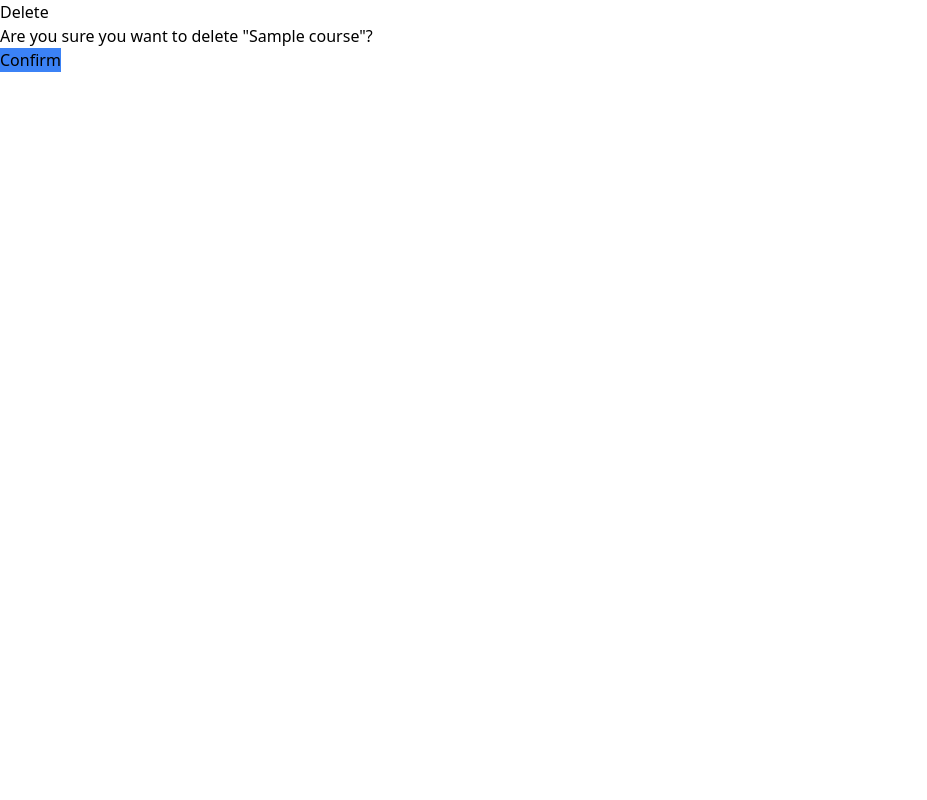
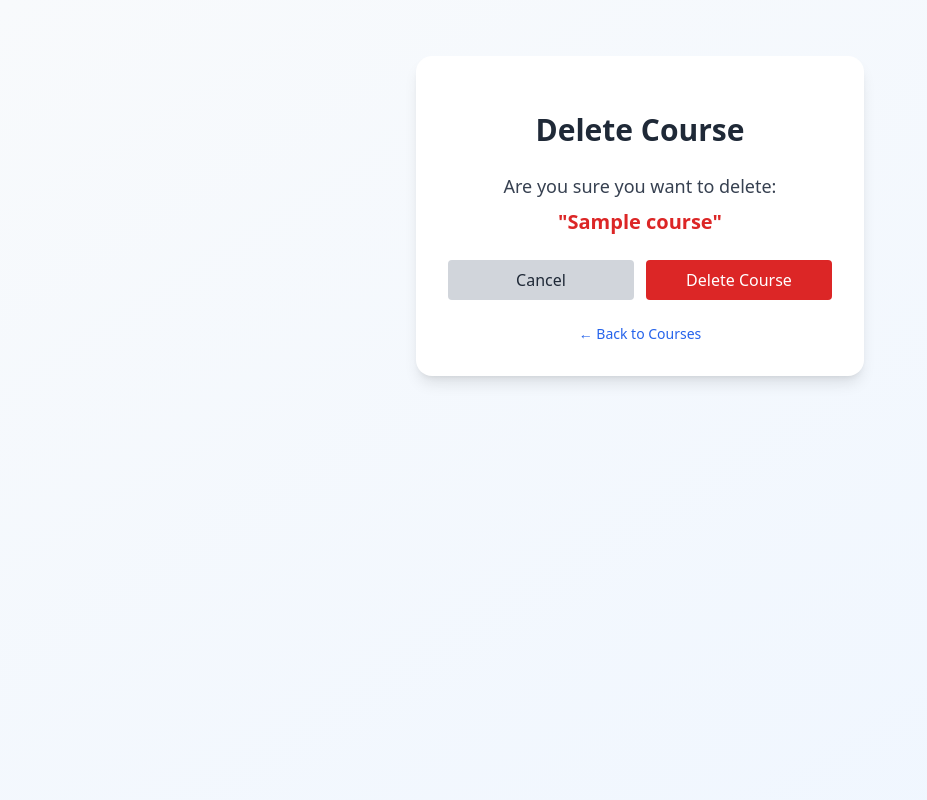
Before and after one commit to JCast867/Tracking_GPA_App, a Django app: page /1/delete/ in a window 1280 px wide. Shown: the whole page, without its empty margins (0-927 px from the left). Run offline with Django 5.2, Linux system fonts and the light colour scheme; a user stored in the database is signed in; tables that the repository leaves empty hold one stand-in row (values such as "Sample post"); some libraries are stand-ins or nearby versions.

Commit message:
deleting course page ui updated

```diff
--- a/templates/course_delete.html
+++ b/templates/course_delete.html
@@ -1,10 +1,42 @@
 {% extends "base.html" %}
 
 {% block content %}
-<h1>Delete</h1>
-<form action="" method="post">
-    {% csrf_token %}
-    <p>Are you sure you want to delete "{{ course.name }}"?</p>
-    <button class="bg-blue-500" type="submit">Confirm</button>
-</form>
+<div class="min-h-screen bg-gradient-to-br from-slate-50 to-blue-50 px-4 py-14">
+    <div class="max-w-md mx-auto">
+        <div class="bg-white rounded-2xl p-8 shadow-lg overflow-hidden">
+            <div class="px-6 py-6 text-center">
+                <h1 class="text-3xl font-bold text-gray-800">Delete Course</h1>
+            </div>
+
+            <div class="mb-6">
+                <p class="text-center text-lg font-medium text-gray-700 mb-2">
+                    Are you sure you want to delete:
+                </p>
+                <p class="text-center text-xl font-bold text-red-600 mb-4">
+                    "{{ course.name }}"
+                </p>
+            </div>
+
+            <form action="" method="POST" class="space-y-4">
+                {% csrf_token %}
+                <div class="flex space-x-3">
+                    <a href="{% url 'course_list' %}"
+                        class="bg-gray-300 hover:bg-gray-400 text-gray-800 px-4 py-2 flex-1 rounded font-medium text-center transition duration-200">
+                        Cancel
+                    </a>
+                    <button type="submit"
+                        class="bg-red-600 hover:bg-red-700 text-white px-4 py-2 flex-1 rounded font-medium transition duration-200">
+                        Delete Course
+                    </button>
+                </div>
+            </form>
+
+            <p class="text-center text-sm text-gray-600 mt-6">
+                <a href="{% url 'course_list' %}" class="text-blue-600 hover:underline">
+                    ← Back to Courses
+                </a>
+            </p>
+        </div>
+    </div>
+</div>
 {% endblock content %}
--- a/templates/course_edit.html
+++ b/templates/course_edit.html
@@ -6,7 +6,7 @@
     <div class="max-w-md mx-auto">
         <div class="bg-white rounded-2xl p-8 shadow-lg overflow-hidden">
             <div class="px-6 py-6 text-center">
-                <h1 class="text-3xl font-bold text-gray-800">Add New Course</h1>
+                <h1 class="text-3xl font-bold text-gray-800">Edit Course</h1>
             </div>
             <form action="" method="POST">
                 {% csrf_token %}
--- a/templates/course_new.html
+++ b/templates/course_new.html
@@ -11,8 +11,8 @@
             <form action="" method="POST">
                 {% csrf_token %}
                 {{ form|crispy}}
+                <button class="bg-blue-600 hover:bg-blue-700 text-white px-4 py-2 w-full rounded" type="submit">Save</button>
             </form>
-            <button class="bg-blue-600 hover:bg-blue-700 text-white px-4 py-2 w-full rounded" type="submit">Save</button>
             <p class="text-center text-sm text-gray-600 mt-4">
                 <a href="{% url 'course_list' %}" class="text-blue-600 hover:underline">
                     ← Back to Courses
```
